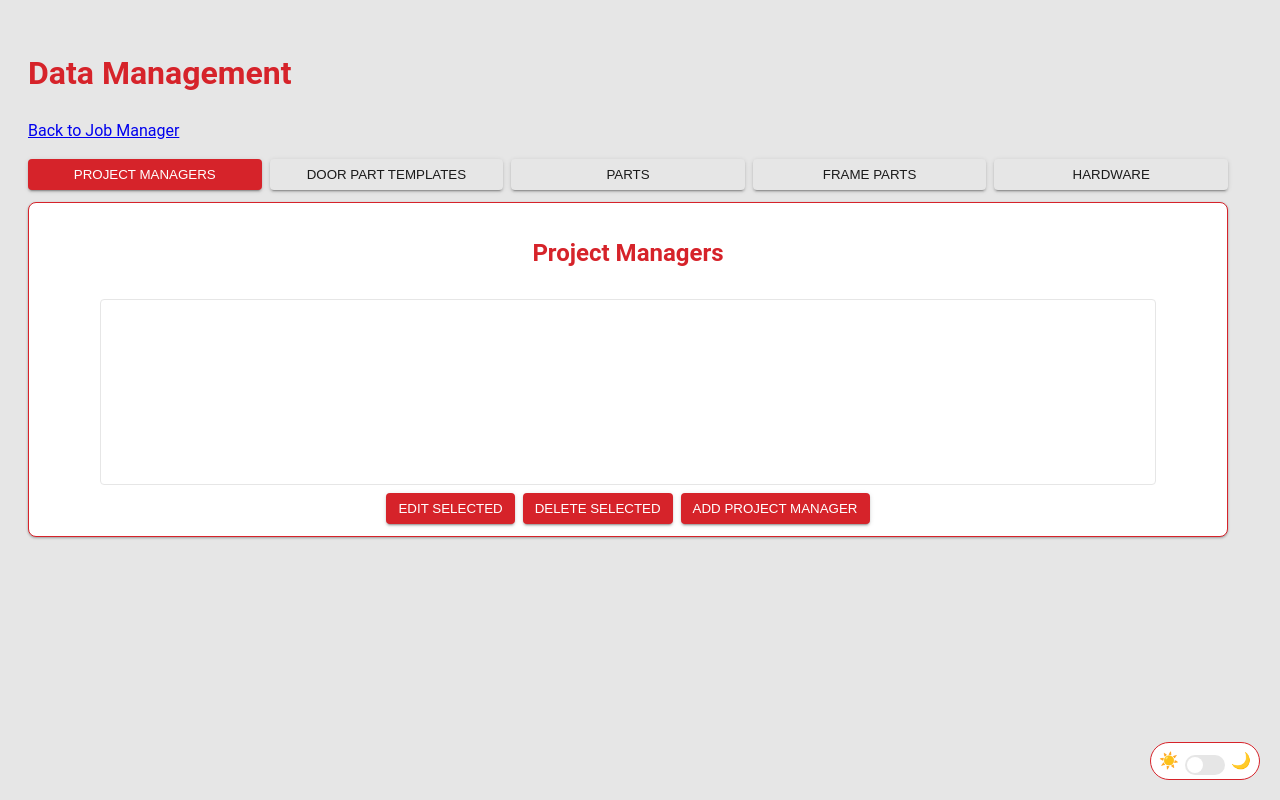
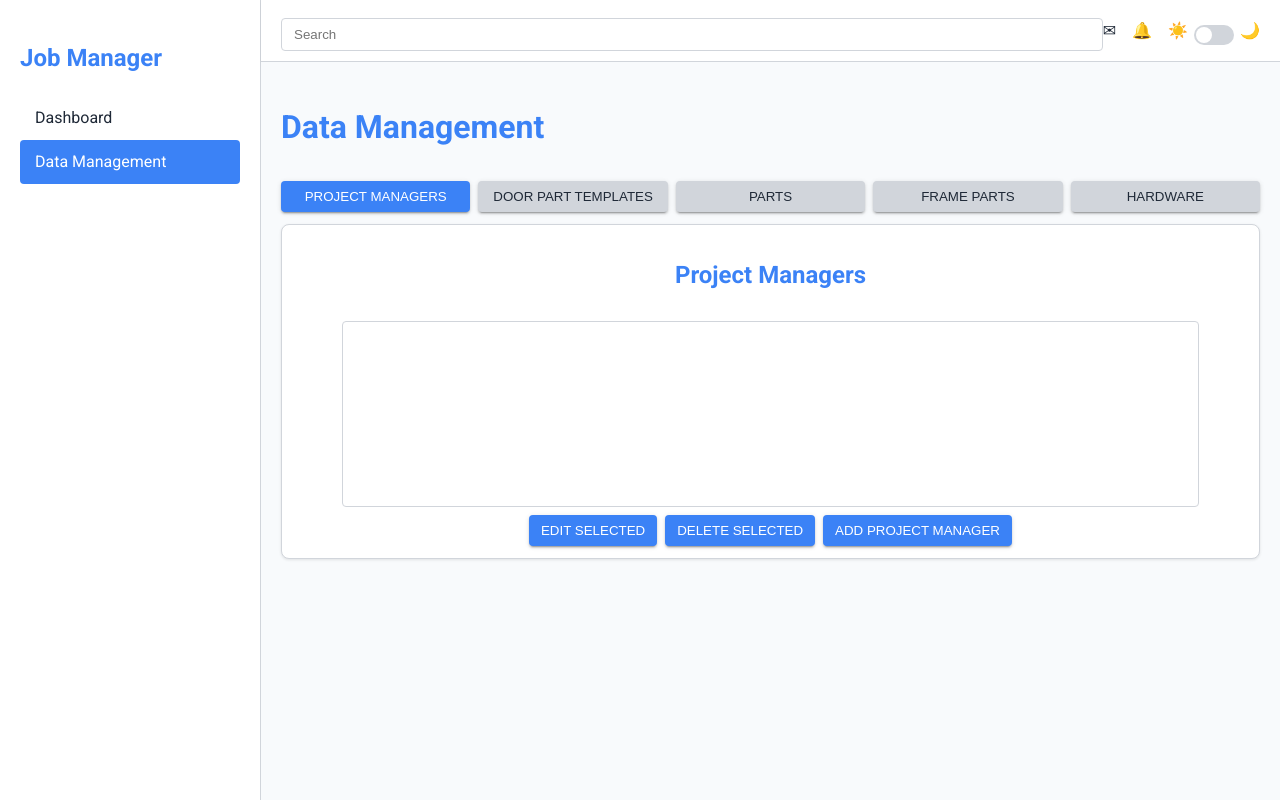
Before and after one commit to Jkweks/doorform, a plain HTML site: page frontend/data.html in a window 1280 px wide. Drawn offline with Linux system fonts and the light colour scheme; no server answers.

Commit message:
feat: apply layout to data page and refresh styles

```diff
--- a/frontend/css/style.css
+++ b/frontend/css/style.css
@@ -1,24 +1,137 @@
 /* Material themed styles using the VOS Glass brand palette */
 :root {
-  --vos-red: #d6232a;
-  --vos-red-dark: #a61b1f;
-  --vos-gray: #e6e6e6;
-  --vos-dark: #1a1a1a;
+  --vos-red: #3b82f6;
+  --vos-red-dark: #1e40af;
+  --vos-gray: #d1d5db;
+  --vos-dark: #1f2937;
   --vos-white: #ffffff;
+  --bg-light: #f8fafc;
+  --bg-dark: #0f172a;
 }
 
 body {
   font-family: 'Roboto', Arial, sans-serif;
-  padding: 20px;
-  background-color: var(--vos-gray);
+  background-color: var(--bg-light);
   color: var(--vos-dark);
-  max-width: 1200px;
+  margin: 0;
   line-height: 1.5;
 }
 
 body.dark {
-  background-color: var(--vos-dark);
+  background-color: var(--bg-dark);
   color: var(--vos-gray);
+}
+
+/* Basic layout: sidebar, topbar, and content */
+.layout {
+  display: flex;
+  min-height: 100vh;
+}
+
+.sidebar {
+  width: 220px;
+  background: var(--vos-white);
+  padding: 20px;
+  border-right: 1px solid var(--vos-gray);
+  box-shadow: 2px 0 4px rgba(0, 0, 0, 0.05);
+}
+
+.sidebar .logo {
+  margin-bottom: 20px;
+  color: var(--vos-red);
+}
+
+.sidebar ul {
+  list-style: none;
+  padding: 0;
+}
+
+.sidebar a {
+  display: block;
+  padding: 10px 15px;
+  color: var(--vos-dark);
+  text-decoration: none;
+  border-radius: 4px;
+}
+
+.sidebar a.active,
+.sidebar a:hover {
+  background: var(--vos-red);
+  color: var(--vos-white);
+}
+
+.main {
+  flex: 1;
+  display: flex;
+  flex-direction: column;
+}
+
+.topbar {
+  display: flex;
+  justify-content: space-between;
+  align-items: center;
+  padding: 10px 20px;
+  background: var(--vos-white);
+  border-bottom: 1px solid var(--vos-gray);
+  box-shadow: 0 1px 2px rgba(0, 0, 0, 0.05);
+}
+
+.topbar .search {
+  padding: 8px 12px;
+  border: 1px solid var(--vos-gray);
+  border-radius: 4px;
+}
+
+.topbar .actions {
+  display: flex;
+  align-items: center;
+  gap: 16px;
+}
+
+.topbar .icon {
+  cursor: pointer;
+}
+
+.content {
+  flex: 1;
+  padding: 20px;
+  background: var(--bg-light);
+}
+
+body.dark .sidebar {
+  background: #1e293b;
+  border-right-color: #374151;
+  box-shadow: 2px 0 4px rgba(0, 0, 0, 0.3);
+}
+
+body.dark .sidebar a {
+  color: var(--vos-gray);
+}
+
+body.dark .sidebar a.active,
+body.dark .sidebar a:hover {
+  background: var(--vos-red-dark);
+  color: var(--vos-white);
+}
+
+body.dark .topbar {
+  background: #1f2937;
+  border-bottom-color: #374151;
+  box-shadow: 0 1px 2px rgba(0, 0, 0, 0.6);
+}
+
+body.dark .topbar .search {
+  background: #1f2937;
+  color: var(--vos-gray);
+  border-color: #374151;
+}
+
+body.dark .content {
+  background: var(--bg-dark);
+}
+
+.topbar .dark-toggle {
+  margin: 0;
 }
 
 h1, h2, h3 {
@@ -69,7 +182,7 @@ textarea:focus {
 }
 
 .panel {
-  border: 1px solid var(--vos-red);
+  border: 1px solid var(--vos-gray);
   background-color: var(--vos-white);
   border-radius: 8px;
   padding: 12px;
@@ -77,7 +190,7 @@ textarea:focus {
   display: flex;
   flex-direction: column;
   align-items: center;
-  box-shadow: 0 1px 3px rgba(0, 0, 0, 0.2), 0 1px 2px rgba(0, 0, 0, 0.14);
+  box-shadow: 0 1px 3px rgba(0, 0, 0, 0.1);
 }
 
 .panel label,
@@ -147,20 +260,21 @@ body.dark button:disabled {
 }
 
 body.dark .panel {
-  background-color: #333;
+  background-color: #1f2937;
   color: var(--vos-gray);
+  border-color: #374151;
 }
 
 body.dark .list {
-  background-color: #333;
+  background-color: #1f2937;
 }
 
 body.dark input[type="text"],
 body.dark select,
 body.dark textarea {
-  background-color: #333;
+  background-color: #1f2937;
   color: var(--vos-gray);
-  border: 1px solid var(--vos-gray);
+  border: 1px solid #374151;
 }
 
 body.dark input[type="text"]:focus,
@@ -315,7 +429,7 @@ body.dark button:focus {
 }
 
 body.dark .modal-body {
-  background: #333;
+  background: #1f2937;
   color: var(--vos-gray);
 }
 
@@ -380,7 +494,7 @@ body.dark .modal-body {
   color: var(--vos-white);
 }
 body.dark .tabs button {
-  background: #333;
+  background: #374151;
   color: var(--vos-gray);
 }
 body.dark .tabs button.active {
@@ -391,21 +505,9 @@ body.dark .tabs button.active {
 
 /* Dark mode toggle slider */
 .dark-toggle {
-  position: fixed;
-  bottom: 20px;
-  right: 20px;
   display: flex;
   align-items: center;
   gap: 6px;
-  background: var(--vos-white);
-  border: 1px solid var(--vos-red);
-  padding: 4px 8px;
-  border-radius: 20px;
-  z-index: 1000;
-}
-body.dark .dark-toggle {
-  background: #333;
-  border-color: var(--vos-gray);
 }
 .switch {
   position: relative;
--- a/frontend/data.html
+++ b/frontend/data.html
@@ -3,13 +3,42 @@
 <head>
   <meta charset="utf-8" />
   <meta name="viewport" content="width=device-width, initial-scale=1" />
+
+  <meta name="theme-color" content="#3b82f6" />
+  <link rel="preconnect" href="https://fonts.googleapis.com" />
+  <link rel="preconnect" href="https://fonts.gstatic.com" crossorigin />
+  <link href="https://fonts.googleapis.com/css2?family=Roboto:wght@400;500;700&display=swap" rel="stylesheet" />
+
   <title>Data Management</title>
   <link rel="stylesheet" href="css/style.css" />
 </head>
 <body>
+  <div class="layout">
+    <nav class="sidebar">
+      <h2 class="logo">Job Manager</h2>
+      <ul>
+        <li><a href="index.html">Dashboard</a></li>
+        <li><a href="#" class="active">Data Management</a></li>
+      </ul>
+    </nav>
+    <div class="main">
+      <header class="topbar">
+        <input type="text" class="search" placeholder="Search" />
+        <div class="actions">
+          <span class="icon">✉</span>
+          <span class="icon">🔔</span>
+          <div class="dark-toggle">
+            <span>☀️</span>
+            <label class="switch">
+              <input type="checkbox" id="toggleDarkMode" />
+              <span class="slider"></span>
+            </label>
+            <span>🌙</span>
+          </div>
+        </div>
+      </header>
+      <main class="content">
         <h1>Data Management</h1>
-  <a href="index.html">Back to Job Manager</a>
-
         <div id="dataTabs" class="tabs">
           <button data-tab="pmTab" class="active">Project Managers</button>
           <button data-tab="templatesTab">Door Part Templates</button>
@@ -53,6 +82,35 @@
             </div>
           </div>
         </div>
+
+        <div id="frameTab" class="tab-content">
+          <div class="panel">
+            <h2>Frame Parts</h2>
+            <p class="muted">Coming soon...</p>
+          </div>
+        </div>
+
+        <div id="hardwareTab" class="tab-content">
+          <div class="panel">
+            <h2>Hardware Categories</h2>
+            <select id="hardwareCategorySelect" size="5" class="job-select"></select>
+            <div class="action-buttons">
+              <button id="editHardwareCategory">Edit Selected</button>
+              <button id="deleteHardwareCategory">Delete Selected</button>
+              <button id="addHardwareCategory">Add Category</button>
+            </div>
+          </div>
+          <div class="panel">
+            <h2>Hardware Items</h2>
+            <select id="hardwareItemSelect" size="10" class="job-select"></select>
+            <div class="action-buttons">
+              <button id="editHardwareItem">Edit Selected</button>
+              <button id="deleteHardwareItem">Delete Selected</button>
+              <button id="addHardwareItem">Add Hardware</button>
+            </div>
+          </div>
+        </div>
+      </main>
 
       <div id="pmModal" class="modal-overlay">
         <div class="modal-body">
@@ -181,43 +239,9 @@
           </div>
         </div>
       </div>
-
-  <div id="frameTab" class="tab-content">
-    <div class="panel">
-      <h2>Frame Parts</h2>
-      <p class="muted">Coming soon...</p>
     </div>
   </div>
 
-  <div id="hardwareTab" class="tab-content">
-    <div class="panel">
-      <h2>Hardware Categories</h2>
-      <select id="hardwareCategorySelect" size="5" class="job-select"></select>
-      <div class="action-buttons">
-        <button id="editHardwareCategory">Edit Selected</button>
-        <button id="deleteHardwareCategory">Delete Selected</button>
-        <button id="addHardwareCategory">Add Category</button>
-      </div>
-    </div>
-    <div class="panel">
-      <h2>Hardware Items</h2>
-      <select id="hardwareItemSelect" size="10" class="job-select"></select>
-      <div class="action-buttons">
-        <button id="editHardwareItem">Edit Selected</button>
-        <button id="deleteHardwareItem">Delete Selected</button>
-        <button id="addHardwareItem">Add Hardware</button>
-      </div>
-    </div>
-  </div>
-
-  <div class="dark-toggle">
-    <span>☀️</span>
-    <label class="switch">
-      <input type="checkbox" id="toggleDarkMode" />
-      <span class="slider"></span>
-    </label>
-    <span>🌙</span>
-  </div>
   <script src="js/api.js"></script>
   <script src="js/data.js"></script>
   <script src="js/theme.js"></script>
```
Also changed, not shown: frontend/index.html (+28 -12 lines). Lines whose indentation alone changed are shown as unchanged.
